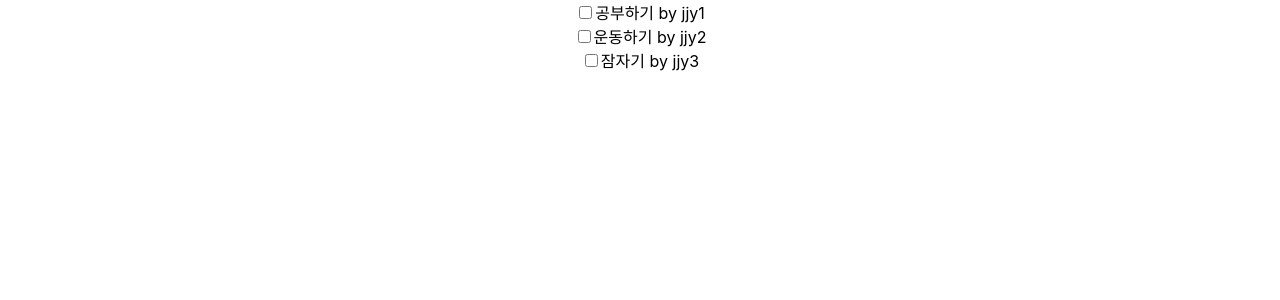
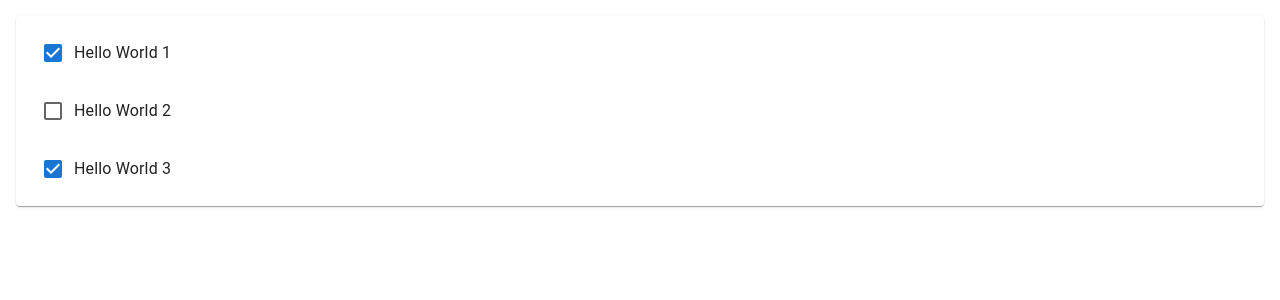
Before and after one commit to gyjeong021/Web_Programming, a React (Create React App) app: page / in a window 1280 px wide. Shown: the top 300 px of the page. Built offline with nearby package versions, Linux system fonts and the light colour scheme.

Commit message:
todo 리스트

```diff
--- a/src/App.js
+++ b/src/App.js
@@ -1,12 +1,40 @@
+import { useState } from 'react';
 import './App.css';
 import Todo from './Todo';
+import { List, Paper } from "@mui/material";
 
 function App() {
+  // item 상태 변수
+  const [items, setItems] = useState([{
+    id: "0",
+    title: "Hello World 1",
+    done: true
+  }, {
+    id: "1",
+    title: "Hello World 2",
+    done: false
+  }, {
+    id: "2",
+    title: "Hello World 3",
+    done: true
+  }]);
+
+  let todoItems =
+    items.length > 0 && (
+      <Paper style={{margin: 16}}>
+        <List>
+          {items.map((item) => (
+            <Todo item={item} key={item.id} />
+          ))}
+        </List>
+      </Paper>
+    )
+
   return (
     <div className="App">
-      <Todo item="공부하기" name="jjy1"/>
-      <Todo item="운동하기" name="jjy2"/>
-      <Todo item="잠자기" name="jjy3"/>
+      {/* <Todo item={items[0]} />
+      <Todo item={items[1]} /> */}
+      {todoItems}
     </div>
   );
 }
--- a/src/Todo.js
+++ b/src/Todo.js
@@ -1,18 +1,29 @@
-import React from "react";
+
+import { ListItem, ListItemText, InputBase, Checkbox } from "@mui/material";
+import React, {useState} from "react";
 
 const Todo = (props) => {
-    let title = props.item; // 주석
-    let name = props.name;
+    // let title = props.item;
 
-    return <div className="Todo">
-                {/* 주석 */}
-                {
-                // 여러 줄
-                // 주석
-                }
-                <input type="checkbox" id="todo0" name="todo0" value="todo0" />
-                <label for="todo0">{title} by {name}</label>
-            </div>;
-}
+    // item 상태 변수
+    const [item, setItem] = useState(props.item);
+
+    return (
+        <ListItem>
+            <Checkbox checked={item.done} />
+            <ListItemText>
+                <InputBase
+                    inputProps={{"aria-label": "naked"}}
+                    type="text"
+                    id={item.id}
+                    name={item.id}
+                    value={item.title}
+                    multiline={true}
+                    fullWidth={true}
+                />
+            </ListItemText>
+        </ListItem>
+    );
+};
 
 export default Todo;
```
